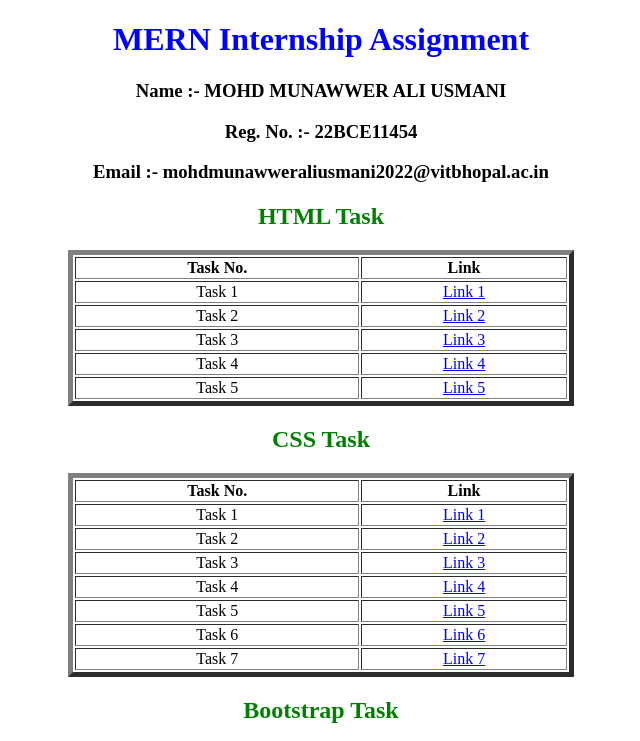
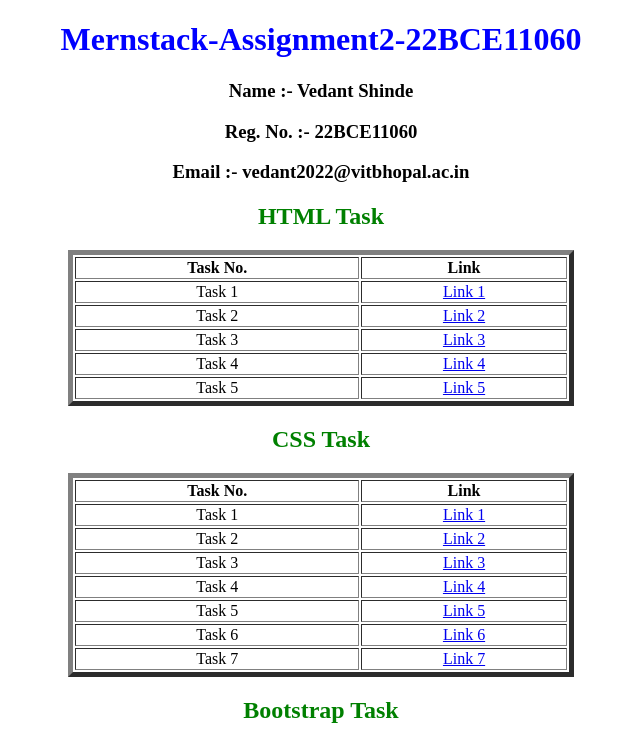
Before and after one commit to Vedant7924/Mernstack-Assignment2-22BCE11060, a plain HTML site: page index.html in a window 1280 px wide. Shown: the top 741 px of the page, without its empty margins (319-959 px from the left). Drawn offline with Linux system fonts and the light colour scheme.

Commit message:
index.html

```diff
--- a/index.html
+++ b/index.html
@@ -3,7 +3,7 @@
   <head>
     <meta charset="UTF-8" />
     <meta name="viewport" content="width=device-width, initial-scale=1.0" />
-    <title>MERN Internship Assignment</title>
+    <title>Mernstack-Assignment2-22BCE11060</title>
   </head>
   <style>
     * {
@@ -24,11 +24,11 @@
     }
   </style>
   <body>
-    <h1>MERN Internship Assignment</h1>
-    <h3>Name :- MOHD MUNAWWER ALI USMANI</h3>
-    <h3>Reg. No. :- 22BCE11454</h3>
+    <h1>Mernstack-Assignment2-22BCE11060</h1>
+    <h3>Name :- Vedant Shinde</h3>
+    <h3>Reg. No. :- 22BCE11060</h3>
 
-    <h3>Email :- mohdmunawweraliusmani2022@vitbhopal.ac.in</h3>
+    <h3>Email :- vedant2022@vitbhopal.ac.in</h3>
 
     <h2>HTML Task</h2>
     <table border="5">
```
